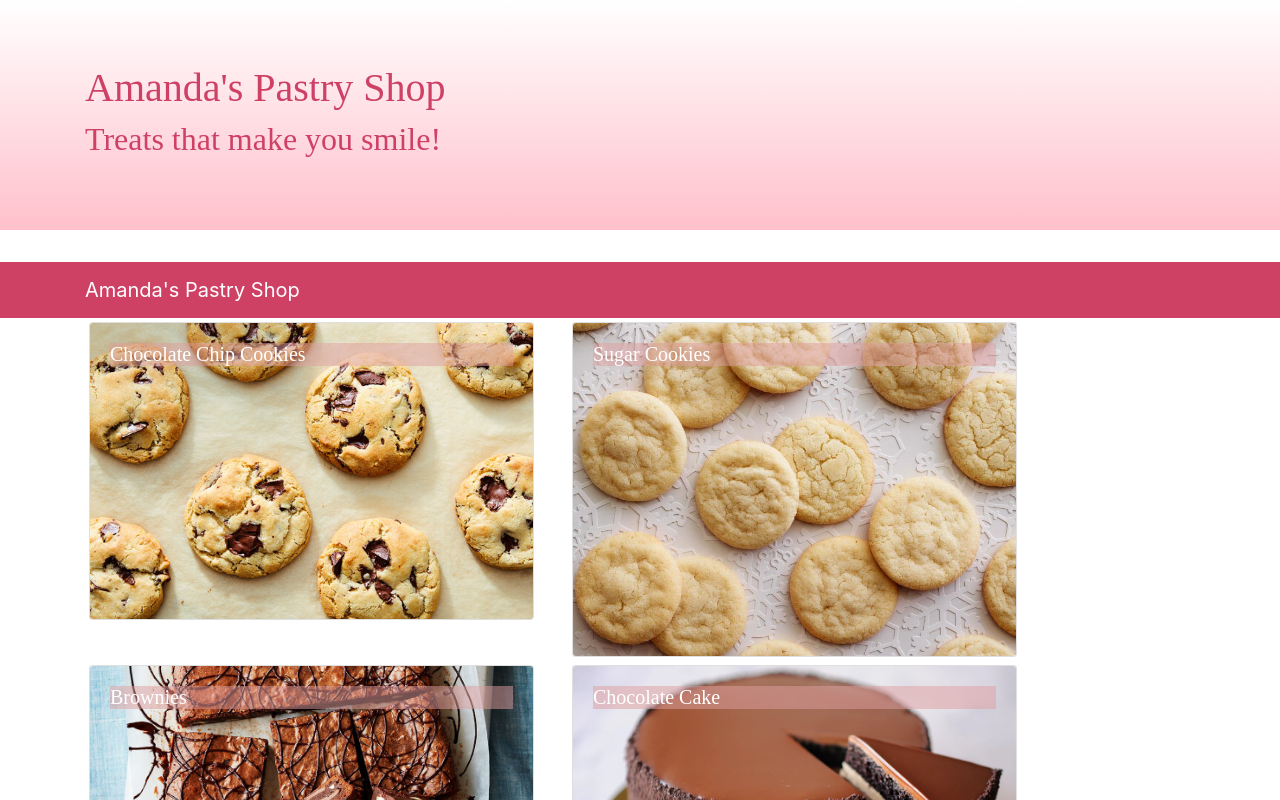
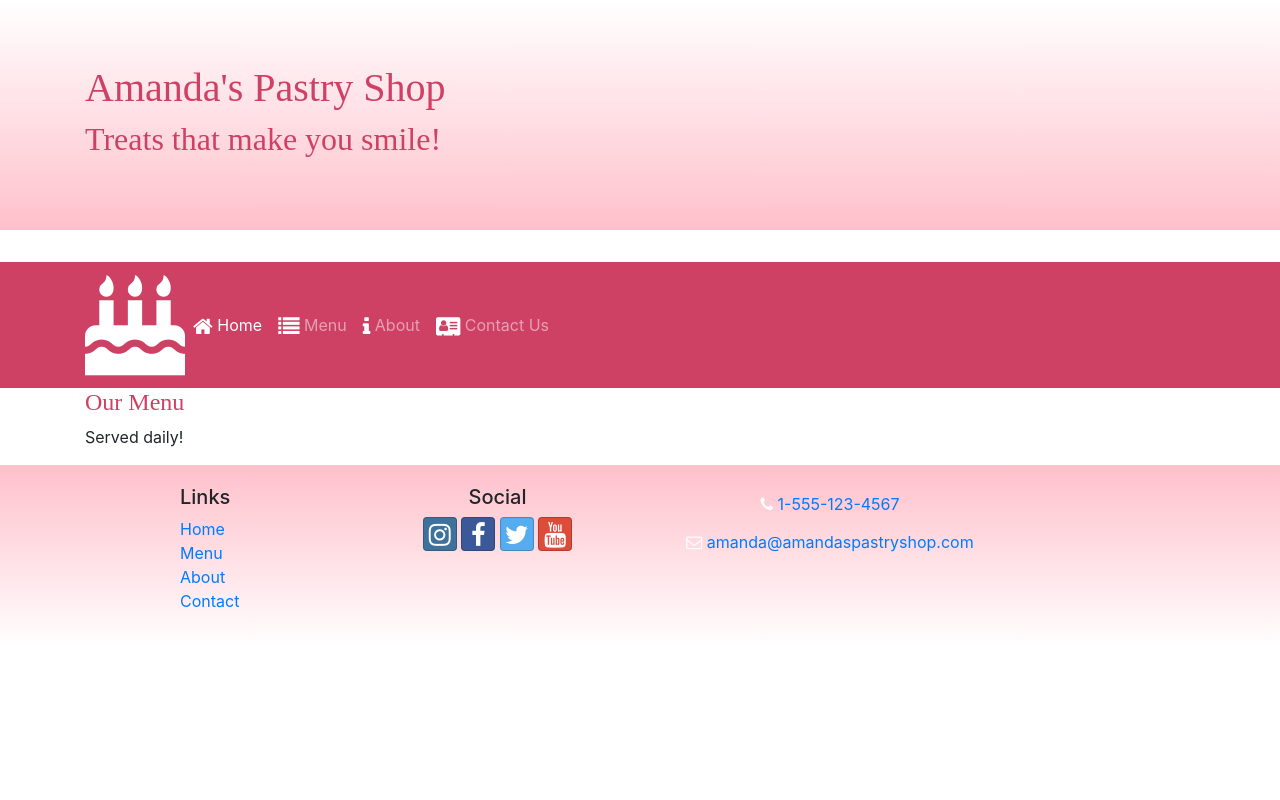
Before and after one commit to aca62997/React-Portfolio-Project, a React (Create React App) app: page /home in a window 1280 px wide. Shown: the top 800 px of the page. Built offline with nearby package versions, Linux system fonts and the light colour scheme; a web font is replaced by a local one.

Commit message:
react router

```diff
--- a/src/App.css
+++ b/src/App.css
@@ -46,7 +46,7 @@ h1, h2, h3, h4, .card-title, .card-img-overlay {
 }
 
 .fa {
-    color:#ce4165;
+    color:white;
 }
 
 .btn-social-icon {
--- a/src/App.js
+++ b/src/App.js
@@ -1,15 +1,17 @@
 import React, { Component } from "react";
 import Main from "./components/MainComponent";
+import { BrowserRouter } from "react-router-dom";
 import "./App.css";
-
 
 class App extends Component {
 
   render() {
     return (
-      <div className="App">
-        <Main />
-      </div>
+      <BrowserRouter>
+        <div className="App">
+          <Main />
+        </div>
+      </BrowserRouter>
     );
   }
 }
--- a/src/components/DirectoryComponent.js
+++ b/src/components/DirectoryComponent.js
@@ -1,9 +1,9 @@
 import React from "react";
 import { Card, CardImg, CardImgOverlay, CardTitle } from "reactstrap";
 
-function RenderDirectoryItem({ bakery, onClick }) {
+function RenderDirectoryItem({ bakery }) {
   return (
-    <Card onClick={() => onClick(bakery.id)}>
+    <Card>
       <CardImg width="100%" src={bakery.image} alt={bakery.name} />
       <CardImgOverlay>
         <CardTitle>{bakery.name}</CardTitle>
@@ -16,7 +16,7 @@ function Directory(props) {
   const directory = props.bakeries.map((bakery) => {
     return (
       <div key={bakery.id} className="col-md-5 m-1">
-        <RenderDirectoryItem bakery={bakery} onClick={props.onClick} />
+        <RenderDirectoryItem bakery={bakery} />
       </div>
     );
   });
--- a/src/components/FooterComponent.js
+++ b/src/components/FooterComponent.js
@@ -1,4 +1,5 @@
 import React from "react";
+import { Link } from "react-router-dom";
 
 function Footer(props) {
   return (
@@ -9,16 +10,16 @@ function Footer(props) {
             <h5>Links</h5>
             <ul className="list-unstyled">
               <li>
-                <a href="#">Home</a>
+                <Link to="/home">Home</Link>
               </li>
               <li>
-                <a href="#">Menu Options</a>
+                <Link to="/directory">Menu</Link>
               </li>
               <li>
-                <a href="#">About</a>
+                <Link to="/aboutus">About</Link>
               </li>
               <li>
-                <a href="#">Contact</a>
+                <Link to="/contactus">Contact</Link>
               </li>
             </ul>
           </div>
--- a/src/components/HeaderComponent.js
+++ b/src/components/HeaderComponent.js
@@ -1,7 +1,31 @@
 import React, { Component } from "react";
-import { Navbar, NavbarBrand, Jumbotron } from "reactstrap";
+import {
+  Nav,
+  Navbar,
+  NavbarBrand,
+  NavbarToggler,
+  Collapse,
+  NavItem,
+  Jumbotron,
+} from "reactstrap";
+import { NavLink } from "react-router-dom";
 
 class Header extends Component {
+  constructor(props) {
+    super(props);
+
+    this.toggleNav = this.toggleNav.bind(this);
+    this.state = {
+      isNavOpen: false,
+    };
+  }
+
+  toggleNav() {
+    this.setState({
+      isNavOpen: !this.state.isNavOpen,
+    });
+  }
+
   render() {
     return (
       <React.Fragment>
@@ -16,9 +40,36 @@ class Header extends Component {
           </div>
         </Jumbotron>
 
-        <Navbar dark sticky={"top"}>
+        <Navbar dark sticky="top" expand="md">
           <div className="container">
-            <NavbarBrand href="/">Amanda's Pastry Shop</NavbarBrand>
+            <NavbarBrand className="mr-auto" href="/">
+              <i className="fa fa-birthday-cake fa-5x"></i>
+            </NavbarBrand>
+            <NavbarToggler onClick={this.toggleNav} />
+            <Collapse isOpen={this.state.isNavOpen} navbar>
+              <Nav navbar>
+                <NavItem>
+                  <NavLink className="nav-link" to="/home">
+                    <i className="fa fa-home fa-lg" /> Home
+                  </NavLink>
+                </NavItem>
+                <NavItem>
+                  <NavLink className="nav-link" to="/directory">
+                    <i className="fa fa-list fa-lg" /> Menu
+                  </NavLink>
+                </NavItem>
+                <NavItem>
+                  <NavLink className="nav-link" to="/aboutus">
+                    <i className="fa fa-info fa-lg" /> About
+                  </NavLink>
+                </NavItem>
+                <NavItem>
+                  <NavLink className="nav-link" to="/contactus">
+                    <i className="fa fa-address-card fa-lg" /> Contact Us
+                  </NavLink>
+                </NavItem>
+              </Nav>
+            </Collapse>
           </div>
         </Navbar>
       </React.Fragment>
--- /dev/null
+++ b/src/components/HomeComponent.js
@@ -0,0 +1,12 @@
+import React from "react";
+
+function Home(props) {
+  return (
+    <div className="container">
+          <h4>Our Menu</h4>
+          <p>Served daily!</p>
+    </div>
+  );
+}
+
+export default Home;
--- a/src/components/MainComponent.js
+++ b/src/components/MainComponent.js
@@ -4,35 +4,39 @@ import BakeryInfo from "./BakeryInfoComponent";
 import Header from "./HeaderComponent";
 import Footer from "./FooterComponent";
 import { BAKERIES } from "../shared/bakeries";
+import Menu from "./HomeComponent";
+import { Switch, Route, Redirect } from "react-router-dom";
 
 class Main extends Component {
   constructor(props) {
     super(props);
     this.state = {
       bakeries: BAKERIES,
-      selectedBakery: null
+
     };
   }
 
-  onBakerySelect(bakeryId) {
-        this.setState({selectedBakery: bakeryId});
+  render() {
+
+    const HomePage = () => {
+      return (
+        <Menu />
+      );
     }
 
-  render() {
     return (
       <div>
         <Header />
-        <Directory
-          bakeries={this.state.bakeries}
-          onClick={(bakeryId) => this.onBakerySelect(bakeryId)}
-        />
-        <BakeryInfo
-          bakery={
-            this.state.bakeries.filter(
-              (bakery) => bakery.id === this.state.selectedBakery
-            )[0]
-          }
-        />
+        <Switch>
+          <Route path="/home" component={HomePage} />
+          <Route
+            exact
+            path="/directory"
+            render={() => <Directory bakeries={this.state.bakeries} />}
+          />
+          <Redirect to="/home" />
+          <Directory bakeries={this.state.bakeries} />
+        </Switch>
         <Footer />
       </div>
     );
```
